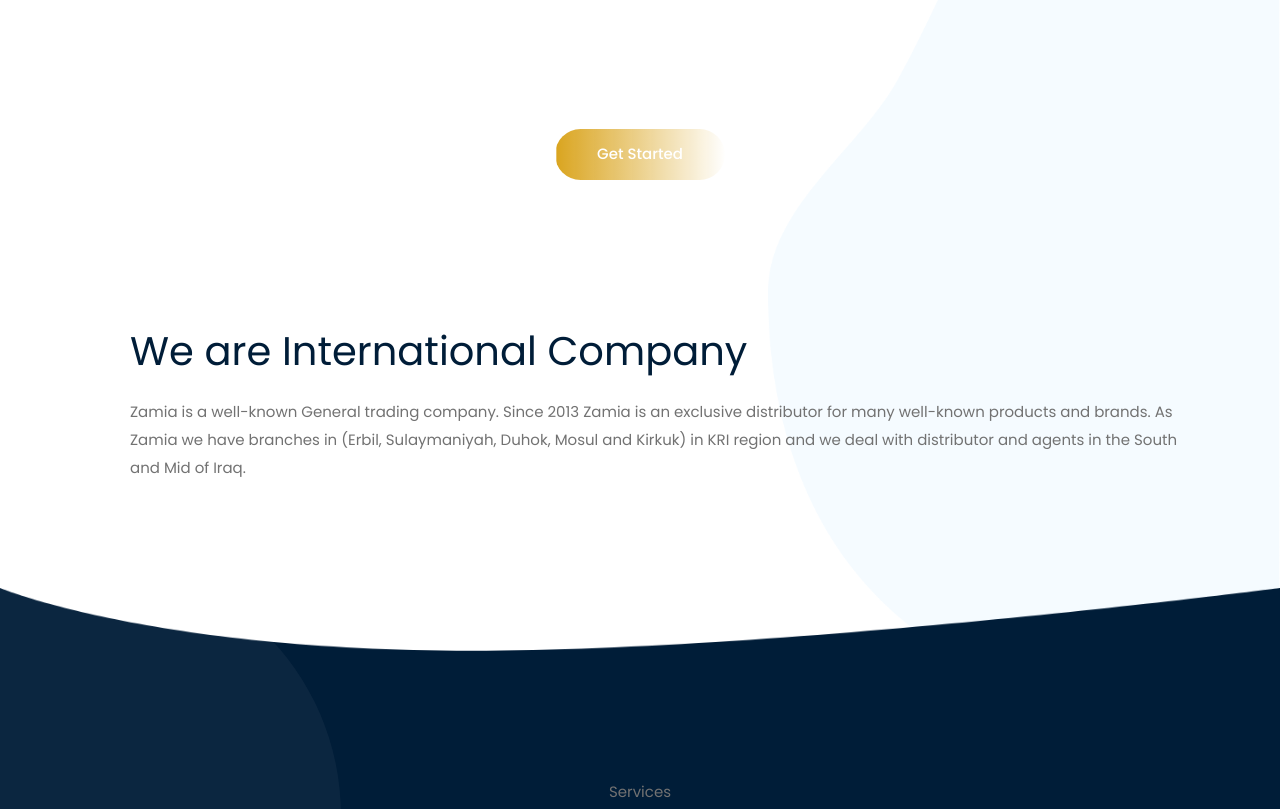
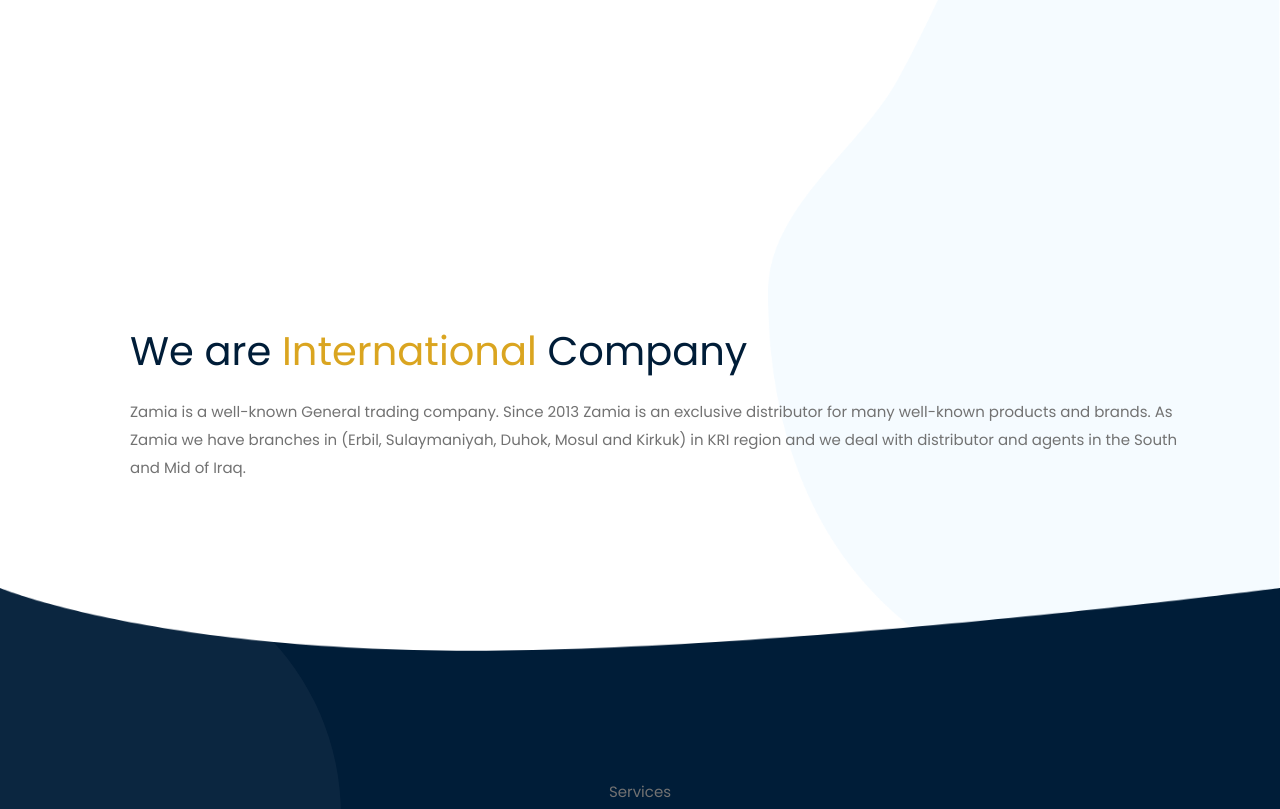
Before and after one commit to RashedAlmayyas/com, a plain HTML site: page index.html in a window 1280 px wide. Shown: the part 704-1513 px from the top of the page. Drawn offline with Linux system fonts and the light colour scheme.

Commit message:
Update index.html

```diff
--- a/index.html
+++ b/index.html
@@ -87,7 +87,6 @@
                                     </h3>
                                     <img src="img/ilstrator/illustration.png" alt="">
                                 </div>
-                            <a class="boxed-btn3" href="#">Get Started</a>
                             </div>
 
                         </div>
@@ -108,8 +107,8 @@
 
                 <div class="col-xl-12 col-md-12">
                     <div class="company_info">
-                        <h3>We are International Company <br>
-                            </h3>
+                        <h3>We are <span style="color: goldenrod;">International</span> Company <br>
+                        </h3>
                             <p>Zamia is a well-known General trading company. Since 2013 Zamia is an exclusive distributor for many well-known products and brands. As Zamia we have branches in (Erbil, Sulaymaniyah, Duhok, Mosul and Kirkuk)
                                 in KRI region and we deal with distributor and agents in the South and Mid of Iraq.</p>
 
@@ -311,6 +310,7 @@
                             <div class="footer_widget">
                                 <div class="footer_logo">
                                     <a href="#">
+                                        <img src="img/logo.png" alt="">
                                     </a>
                                 </div>
                                 <p>
```
